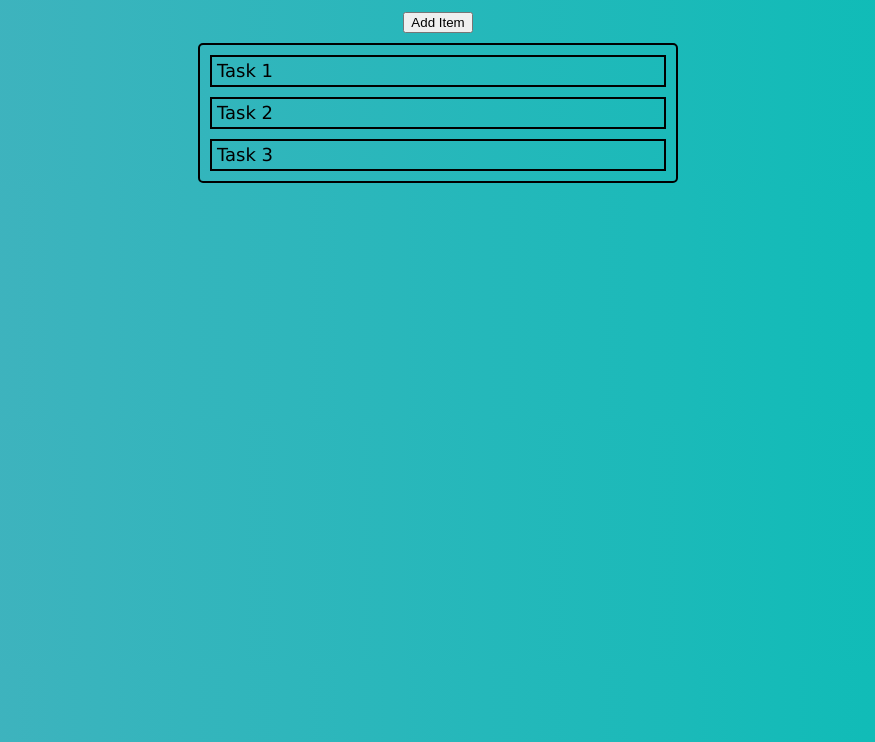
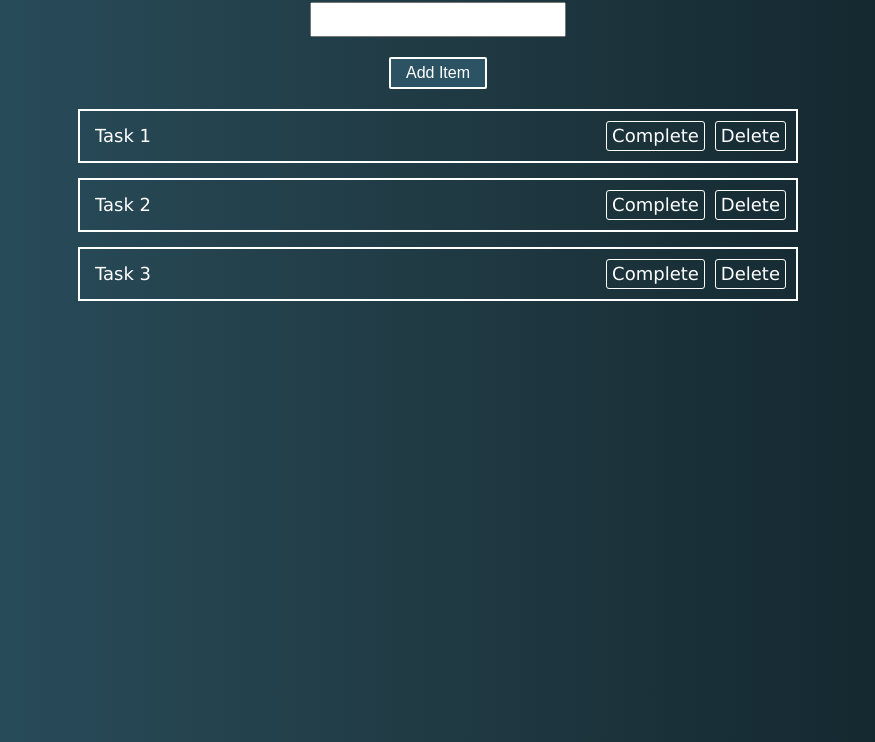
Before and after one commit to bremerjp/todo-list, a plain HTML site: page index.html in a window 1280 px wide. Shown: the part 58-800 px from the top of the page, without its empty margins (202-1077 px from the left). Drawn offline with Linux system fonts and the light colour scheme.

Commit message:
added ability to add list items

```diff
--- a/index.html
+++ b/index.html
@@ -9,13 +9,25 @@
   <body>
     <div class="container">
       <h1>To Do List</h1>
+      <input type="text" />
       <button>Add Item</button>
       <ul class="list">
-        <li>Task 1</li>
-        <li>Task 2</li>
-        <li>Task 3</li>
+        <li>
+          <p>Task 1</p>
+          <p class="complete-btn">Complete</p>
+          <p class="delete-btn">Delete</p>
+        </li>
+        <li>
+          <p>Task 2</p>
+          <p class="complete-btn">Complete</p>
+          <p class="delete-btn">Delete</p>
+        </li>
+        <li>
+          <p>Task 3</p>
+          <p class="complete-btn">Complete</p>
+          <p class="delete-btn">Delete</p>
+        </li>
       </ul>
-
     </div>
 
     <script src="./script.js"></script>
--- a/sass/styles.scss
+++ b/sass/styles.scss
@@ -136,18 +136,22 @@ html {
 }
 
 body {
-  background: #06beb6; /* fallback for old browsers */
+  background: #0f2027; /* fallback for old browsers */
   background: -webkit-linear-gradient(
     to right,
-    #48b1bf,
-    #06beb6
+    #2c5364,
+    #203a43,
+    #0f2027
   ); /* Chrome 10-25, Safari 5.1-6 */
   background: linear-gradient(
     to right,
-    #48b1bf,
-    #06beb6
+    #2c5364,
+    #203a43,
+    #0f2027
   ); /* W3C, IE 10+/ Edge, Firefox 16+, Chrome 26+, Opera 12+, Safari 7+ */
+
   font-family: Verdana, Geneva, Tahoma, sans-serif;
+  color: white;
 }
 
 h1 {
@@ -157,7 +161,7 @@ h1 {
 }
 
 .container {
-  max-width: 600px;
+  max-width: 800px;
   display: flex;
   flex-direction: column;
   align-items: center;
@@ -165,18 +169,79 @@ h1 {
 }
 
 .list {
-  border: 2px solid black;
-  border-radius: 5px;
-  width: 80%;
+  width: 90%;
+  li {
+    padding: 10px;
+    border: 2px solid white;
+    font-size: 1.8rem;
+    margin-bottom: 15px;
+    display: flex;
+    justify-content: space-between;
+    align-items: center;
+    p {
+      padding: 5px 5px;
 
-  li {
-    padding: 5px;
-    border: 2px solid black;
-    font-size: 1.8rem;
-    margin: 10px 10px;
+    }
+    p:nth-of-type(1) {
+      flex-grow: 1;
+    }
+    p:nth-of-type(2) {
+      text-align: center;
+    }
+    p:nth-of-type(3) {
+      text-align: center;
+      margin-left: 10px;
+    }
   }
 }
 
 button {
-  margin: 10px 0;
+  margin: 20px 0;
+  color: white;
+  border: 2px solid white;
+  border-radius: 2px;
+  padding: 5px 15px;
+  background-color: #2c5364;
+  font-size: 1.6rem;
+
+  &:hover {
+    background-color: white;
+    color: #2c5364;
+    cursor: pointer;
+  }
+  &:active {
+    transform: translateY(2px);
+  }
 }
+
+input {
+  padding: 5px 10px;
+  font-size: 1.8rem;
+}
+
+.complete-btn {
+  border: 1.5px solid white;
+  border-radius: 3px;
+
+  &:hover {
+    color: #2c5364;
+    background-color: white;
+    cursor: pointer;
+  }
+  &:active {
+    transform: translateY(1px);
+  }
+}
+
+.delete-btn {
+  border: 1.5px solid white;
+  border-radius: 3px;
+  &:hover {
+    color: #2c5364;
+    background-color: white;
+    cursor: pointer;
+  }
+  &:active {
+    transform: translateY(1px);
+  }
+}
--- a/script.js
+++ b/script.js
@@ -1,12 +1,30 @@
 const button = document.querySelector('button');
 const list = document.querySelector('ul');
 
+const textField = document.querySelector('input');
+textField.value
 
-button.addEventListener("click", function () {
-    let listItem = document.createElement('li');
-    listItem.innerText = "New Task";
-    list.appendChild(listItem);
-});
+const addListItem = () => {
+    if (textField.value) {
+        let listItem = document.createElement('li');
+        let task = document.createElement('p');
+        let completeBtn = document.createElement('p');
+        let deleteBtn = document.createElement('p');
 
-console.log(button);
-console.log(list);
+        task.innerText = textField.value;
+        completeBtn.innerText = 'Complete';
+        deleteBtn.innerText = 'Delete';
+
+        completeBtn.classList.add("complete-btn");
+        deleteBtn.classList.add("delete-btn");
+
+        listItem.appendChild(task);
+        listItem.appendChild(completeBtn);
+        listItem.appendChild(deleteBtn);
+        list.appendChild(listItem);
+
+        textField.value = '';
+    }
+}
+
+button.addEventListener("click", addListItem);
```
Also changed, not shown: sass/styles.css, 1 other file.
